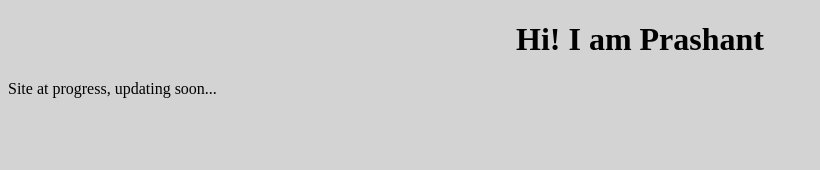
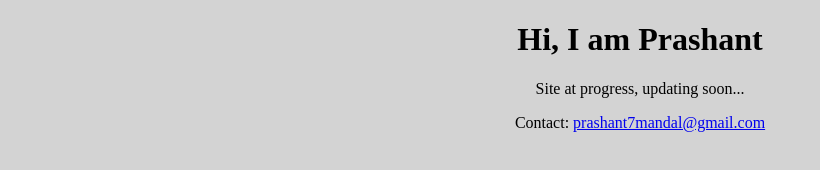
Before and after one commit to prashant-mandal/prashant-mandal.github.io, a plain HTML site: page index.html in a window 1280 px wide. Shown: the whole page, without its empty margins (0-820 px from the left). Drawn offline with Linux system fonts and the light colour scheme.

Commit message:
Update index.html

```diff
--- a/index.html
+++ b/index.html
@@ -4,10 +4,12 @@
     <meta name="description" content="All about Prashant Mandal." />
     <title>Prashant Mandal | Profile</title>
   </head>
-  <body style="background-color:lightgray">
-    <h1 style="text-align:center">Hi! I am Prashant</h1>
+  <body style="background-color:lightgray; text-align:center">
+    <div ><h1>Hi, I am Prashant</h1></div>
     <footer>
     <p>Site at progress, updating soon...</p>
+	<p>Contact:
+	<a href="mailto:prashant7mandal@gmail.com">prashant7mandal@gmail.com</a></p>
     </footer>
   </body>
 </html>
```
